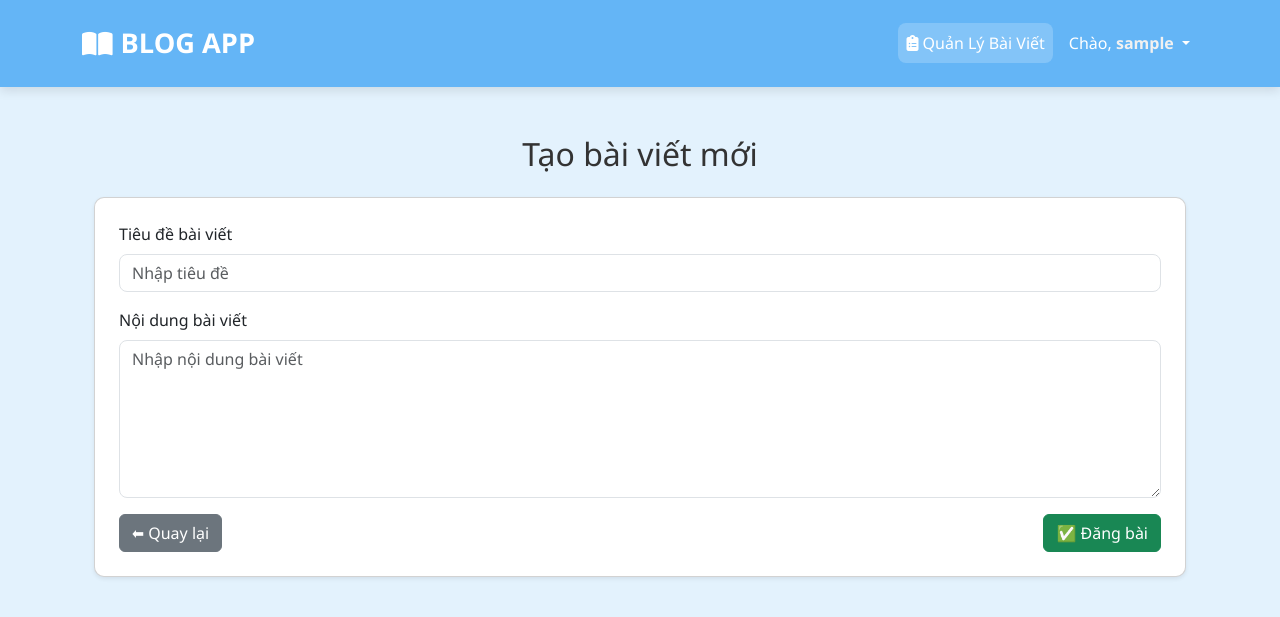
After one commit to VuTrinhNguyenHoang/flask-tiny-app, a Flask app: page /create-post in a window 1280 px wide. The commit adds this page. Shown: the top 617 px of the page. Run offline with Flask 3, Linux system fonts and the light colour scheme; the visitor is signed in with stand-in values (Sample User, id 1).

Commit message:
Add create/edit post for User

```diff
--- a/website/posts.py
+++ b/website/posts.py
@@ -12,21 +12,61 @@ def post_detail(slug):
 @posts.route('/manage-posts')
 @login_required
 def manage_posts():
-    return render_template('manage_posts.html', user=current_user)
+    posts = Post.query.filter_by(user_id=current_user.id).order_by(Post.updated_at.desc()).all()
+    return render_template('manage_posts.html', user=current_user, posts=posts)
 
 @posts.route('/delete-posts', methods=['POST'])
 @login_required
 def delete_posts():
     post_ids = request.form.getlist('post_ids')
     if post_ids:
-        Post.query.filter(Post.id.in_(post_ids), Post.user_id == current_user.id) \
-                    .delete(synchronize_session=False)
+        Post.query.filter(Post.id.in_(post_ids), Post.user_id == current_user.id).delete(synchronize_session=False)
         db.session.commit()
         flash(f'Đã xóa {len(post_ids)} bài viết thành công', 'success')
     else:
         flash('Vui lòng chọn ít nhất một bài viết để xóa', 'warning')
 
     return redirect(url_for('posts.manage_posts'))
+
+@posts.route('/create-post', methods=['GET', 'POST'])
+@login_required
+def create_post():
+    if request.method == 'POST':
+        title = request.form.get('title')
+        content = request.form.get('content')
+
+        if not title or not content:
+            flash('Tiêu đề và nội dung không được để trống', 'error')
+            return redirect(url_for('posts.create_post'))
+
+        new_post = Post(title=title, content=content, user_id=current_user.id)
+        db.session.add(new_post)
+        db.session.commit()
+        flash('Bài viết đã được tạo thành công!', 'success')
+        return redirect(url_for('posts.manage_posts'))
+
+    return render_template('create_post.html', user=current_user)
+
+@posts.route('/edit-post/<string:slug>', methods=['GET', 'POST'])
+@login_required
+def edit_post(slug):
+    post = Post.query.filter_by(slug=slug, user_id=current_user.id).first_or_404()
+
+    if request.method == 'POST':
+        title = request.form.get('title')
+        content = request.form.get('content')
+
+        if not title or not content:
+            flash('Tiêu đề và nội dung không được để trống', 'error')
+            return redirect(url_for('posts.edit_post', slug=slug))
+
+        post.title = title
+        post.content = content
+        db.session.commit()
+        flash('Bài viết đã được cập nhật!', 'success')
+        return redirect(url_for('posts.manage_posts'))
+
+    return render_template('edit_post.html', post=post, user=current_user)
 
 @posts.route('/api/posts')
 def get_posts():
@@ -35,19 +75,19 @@ def get_posts():
     get_all = request.args.get('all', 'false') == 'true'
 
     if get_all:
-        pagination = Post.query.order_by(Post.updated_at.desc()) \
-                                .paginate(page=page, per_page=per_page, error_out=False)
+        pagination = Post.query.order_by(Post.updated_at.desc()).paginate(page=page, per_page=per_page, error_out=False)
     else:
-        pagination = Post.query.filter_by(user_id=current_user.id) \
-                                .paginate(page=page, per_page=per_page, error_out=False)
+        pagination = Post.query.filter_by(user_id=current_user.id).order_by(Post.updated_at.desc()).paginate(page=page, per_page=per_page, error_out=False)
 
     posts_data = [
-        {'id': post.id,
-         'title': post.title,
-         'updated_at': post.updated_at.strftime('%d/%m/%Y'),
-         'content': post.content,
-         'slug': post.slug,
-         'author': post.author.username}
+        {
+            'id': post.id,
+            'title': post.title,
+            'updated_at': post.updated_at.strftime('%d/%m/%Y'),
+            'content': post.content[:100],
+            'slug': post.slug,
+            'author': post.author.username
+        }
         for post in pagination.items
     ]
 
--- a/website/static/style.css
+++ b/website/static/style.css
@@ -200,6 +200,13 @@ body {
   height: 4.5em;
 }
 
+.card-detail {
+  display: -webkit-box;
+  -webkit-box-orient: vertical;
+  overflow: hidden;
+  text-overflow: ellipsis;
+}
+
 /* ============================ */
 /*      Quản lý Bài Viết        */
 /* ============================ */
--- a/website/templates/base.html
+++ b/website/templates/base.html
@@ -17,16 +17,27 @@
       href="{{ url_for('static', filename='style.css') }}"
     />
     <title>Flask Tiny App</title>
+    <style>
+      .alert-success {
+        background-color: #d4edda !important;
+        color: #155724 !important;
+      }
+      .alert-error {
+        background-color: #f8d7da !important;
+        color: #721c24 !important;
+      }
+      .alert-warning {
+        background-color: #fff3cd !important;
+        color: #856404 !important;
+      }
+    </style>
   </head>
 
   <body>
     <div class="navbar-bg">
       <nav class="navbar navbar-expand-lg">
         <div class="container">
-          <a
-            class="navbar-brand d-flex align-items-center logo-hover"
-            href="/"
-          >
+          <a class="navbar-brand d-flex align-items-center logo-hover" href="/">
             <i class="fa-solid fa-book-open me-2"></i> BLOG APP
           </a>
 
@@ -42,14 +53,15 @@
           <div class="collapse navbar-collapse" id="navbarNav">
             <ul class="navbar-nav ms-auto align-items-center">
               {% if user.is_authenticated %}
-              <!-- Quản lý bài viết đưa ra ngoài -->
               <li class="nav-item">
-                <a class="nav-link btn-manage-posts" href="{{ url_for('posts.manage_posts') }}">
-                  <i class="fa-solid fa-clipboard-list"></i> Quản lý Bài Viết
+                <a
+                  class="nav-link btn-manage-posts"
+                  href="{{ url_for('posts.manage_posts') }}"
+                >
+                  <i class="fa-solid fa-clipboard-list"></i> Quản Lý Bài Viết
                 </a>
               </li>
 
-              <!-- Dropdown người dùng -->
               <li class="nav-item dropdown">
                 <a
                   class="nav-link dropdown-toggle"
@@ -63,16 +75,22 @@
                   <li><a class="dropdown-item" href="/profile">Hồ sơ</a></li>
                   <li><hr class="dropdown-divider" /></li>
                   <li>
-                    <a class="dropdown-item text-danger" href="/logout">Đăng xuất</a>
+                    <a class="dropdown-item text-danger" href="/logout"
+                      >Đăng xuất</a
+                    >
                   </li>
                 </ul>
               </li>
               {% else %}
               <li class="nav-item">
-                <a class="btn btn-outline-light me-2" href="/login">Đăng nhập</a>
+                <a class="btn btn-outline-light me-2" href="/login"
+                  >Đăng nhập</a
+                >
               </li>
               <li class="nav-item">
-                <a class="btn btn-light text-primary fw-bold" href="/register">Đăng ký</a>
+                <a class="btn btn-light text-primary fw-bold" href="/register"
+                  >Đăng ký</a
+                >
               </li>
               {% endif %}
             </ul>
@@ -81,6 +99,22 @@
       </nav>
     </div>
 
-    <div class="container mt-4">{% block content %} {% endblock %}</div>
+    <div class="container mt-4">
+      {% with messages = get_flashed_messages(with_categories=true) %} {% if
+      messages %} {% for category, message in messages %}
+      <div
+        class="alert alert-{{ category }} alert-dismissible fade show"
+        role="alert"
+      >
+        {{ message }}
+        <button
+          type="button"
+          class="btn-close"
+          data-bs-dismiss="alert"
+          aria-label="Close"
+        ></button>
+      </div>
+      {% endfor %} {% endif %} {% endwith %} {% block content %} {% endblock %}
+    </div>
   </body>
 </html>
--- /dev/null
+++ b/website/templates/create_post.html
@@ -0,0 +1,37 @@
+{% extends 'base.html' %} {% block content %}
+<div class="container mt-4">
+  <h2 class="text-center mb-4">Tạo bài viết mới</h2>
+  <div class="card shadow-sm p-4">
+    <form method="POST" action="{{ url_for('posts.create_post') }}">
+      <div class="mb-3">
+        <label for="title" class="form-label">Tiêu đề bài viết</label>
+        <input
+          type="text"
+          class="form-control"
+          id="title"
+          name="title"
+          placeholder="Nhập tiêu đề"
+          required
+        />
+      </div>
+      <div class="mb-3">
+        <label for="content" class="form-label">Nội dung bài viết</label>
+        <textarea
+          class="form-control"
+          id="content"
+          name="content"
+          rows="6"
+          placeholder="Nhập nội dung bài viết"
+          required
+        ></textarea>
+      </div>
+      <div class="d-flex justify-content-between">
+        <a href="{{ url_for('posts.manage_posts') }}" class="btn btn-secondary"
+          >⬅ Quay lại</a
+        >
+        <button type="submit" class="btn btn-success">✅ Đăng bài</button>
+      </div>
+    </form>
+  </div>
+</div>
+{% endblock %}
--- a/website/templates/post_detail.html
+++ b/website/templates/post_detail.html
@@ -7,7 +7,7 @@
       post.updated_at.strftime('%d/%m/%Y') }}
     </p>
     <hr />
-    <p class="card-text">{{ post.content }}</p>
+    <p class="card-detail" style="text-align: justify;">{{ post.content }}</p>
     <a href="{{ url_for('views.home') }}" class="btn btn-secondary mt-3"
       >⬅ Quay lại</a
     >
```
Also changed, not shown: website/templates/edit_post.html (added, +21 -0 lines), website/templates/manage_posts.html (+22 -3 lines).
